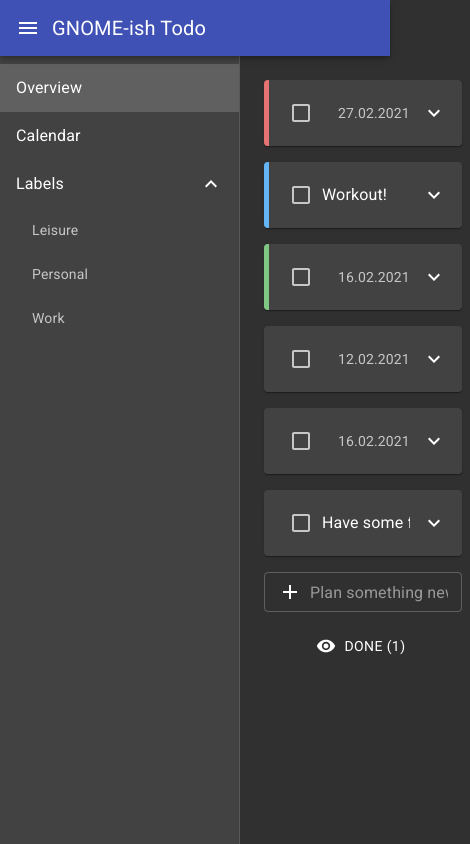
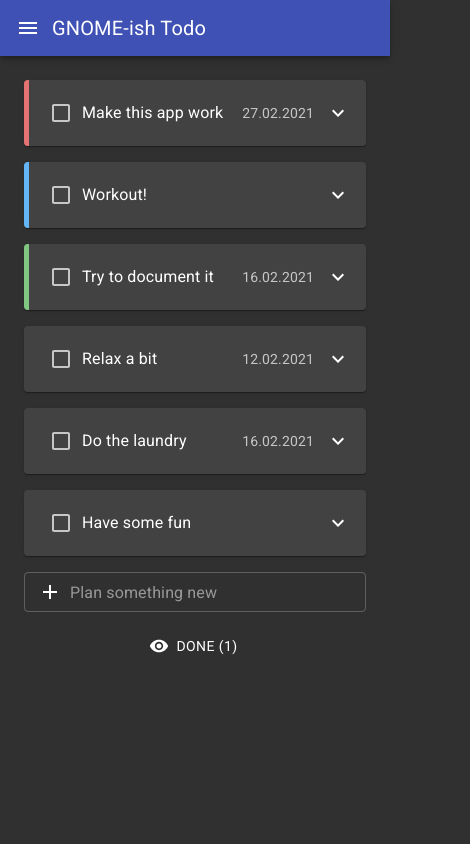
Before and after one commit to cozmy/todo-react-redux, a React (Create React App) app: page / in a window 390 px wide. Shown: the whole page, 470 px wide, since content can reach past the window. Built offline with nearby package versions, Linux system fonts and the light colour scheme.

Commit message:
Close the drawer on smaller apps

```diff
--- a/src/App.tsx
+++ b/src/App.tsx
@@ -1,4 +1,4 @@
-import { AppBar, Box, Container, CssBaseline, Drawer, IconButton, makeStyles, Toolbar, Typography } from '@material-ui/core';
+import { AppBar, Box, Container, CssBaseline, Drawer, IconButton, makeStyles, Toolbar, Typography, useMediaQuery, useTheme } from '@material-ui/core';
 import MenuIcon from '@material-ui/icons/Menu';
 import React from 'react';
 import { Route, Switch } from 'react-router-dom';
@@ -44,7 +44,15 @@ const useStyles = makeStyles((theme) => ({
 }));
 
 function App() {
-  const [drawerOpen, setDrawerOpen] = React.useState(true);
+  const theme = useTheme();
+  const matches = useMediaQuery(theme.breakpoints.up("md"), {
+    noSsr: true,
+  });
+
+  const [drawerOpen, setDrawerOpen] = React.useState(matches);
+
+  React.useEffect(() => setDrawerOpen(matches), [matches]);
+
   const classes = useStyles();
 
   return (
```
